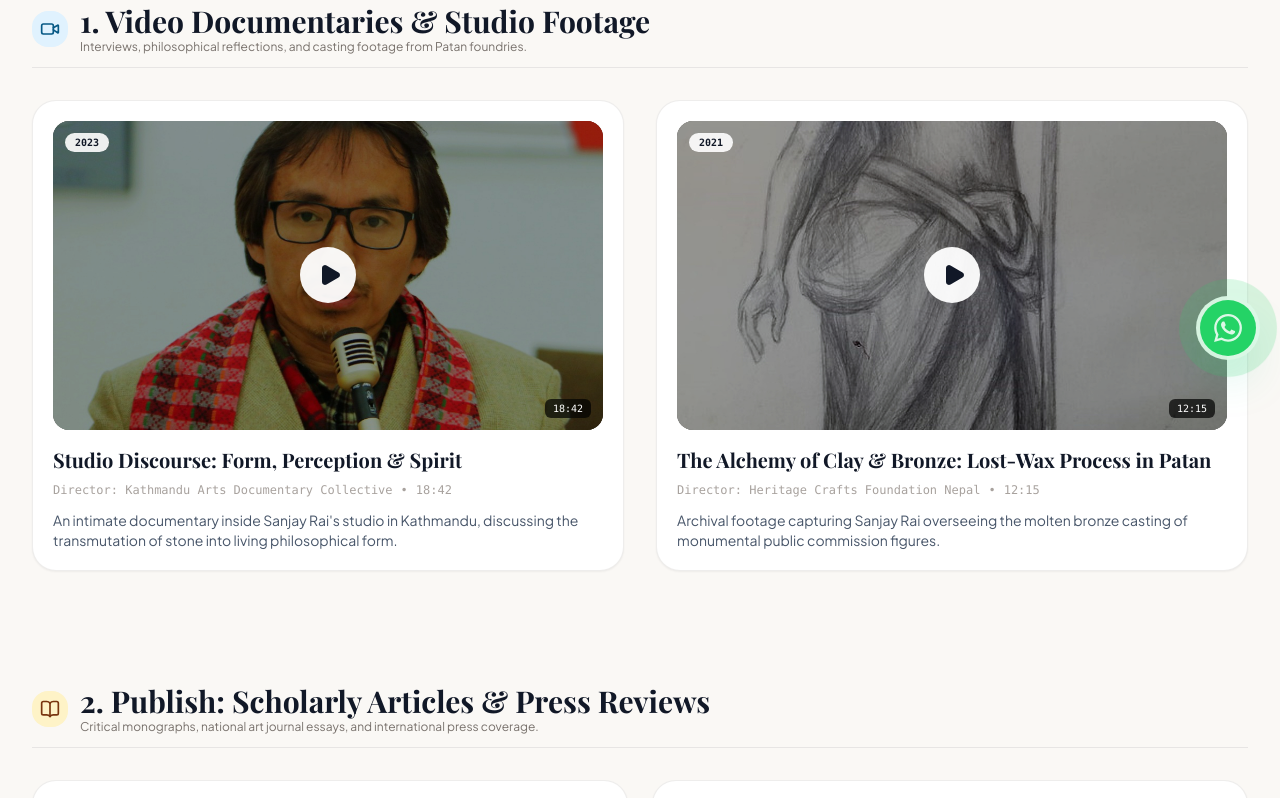
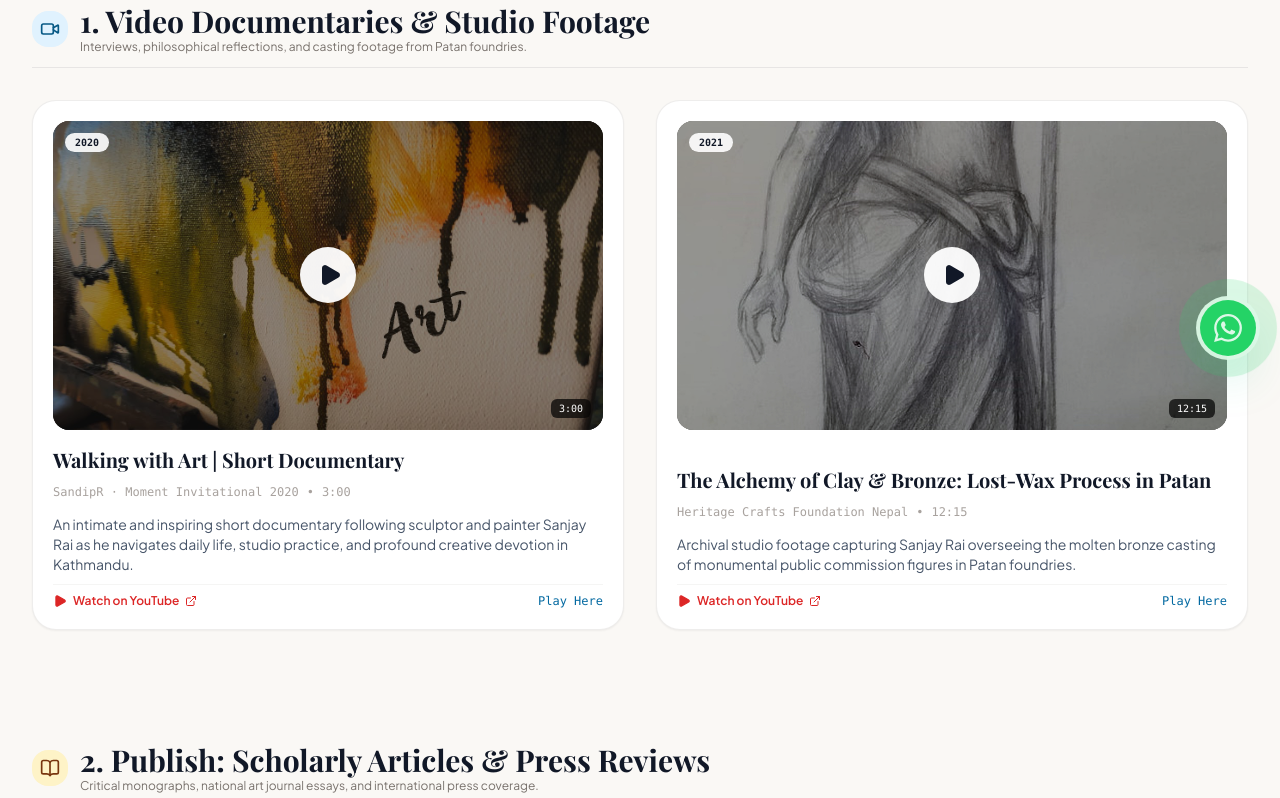
Before and after one commit to Prakash0m/sanjayrai, a React (Vite) app: page /media in a window 1280 px wide. Shown: the part 420-1218 px from the top of the page. Built offline with nearby package versions, Linux system fonts and the light colour scheme; the HTML template or start-up script is replaced by a standard one; a web font is replaced by a local one.

Commit message:
feat(media): integrate official 'Walking with Art' Sanjay Rai documentary video and YouTube embed

```diff
--- a/src/data/portfolio.ts
+++ b/src/data/portfolio.ts
@@ -47,6 +47,7 @@ export interface MediaVideo {
   description: string;
   embedUrl: string;
   thumbnail: string;
+  youtubeUrl?: string;
 }
 
 export interface CuratorialReview {
@@ -287,13 +288,14 @@ export const pastCommissions: CommissionItem[] = [
 export const mediaVideos: MediaVideo[] = [
   {
     id: "vid-1",
-    title: "Studio Discourse: Form, Perception & Spirit",
-    director: "Kathmandu Arts Documentary Collective",
-    duration: "18:42",
-    year: "2023",
-    description: "An intimate documentary inside Sanjay Rai's studio in Kathmandu, discussing the transmutation of stone into living philosophical form.",
-    embedUrl: "https://www.youtube.com/embed/dQw4w9WgXcQ",
-    thumbnail: "/images/artist/discourse.jpg"
+    title: "Walking with Art | Short Documentary",
+    director: "SandipR · Moment Invitational 2020",
+    duration: "3:00",
+    year: "2020",
+    description: "An intimate and inspiring short documentary following sculptor and painter Sanjay Rai as he navigates daily life, studio practice, and profound creative devotion in Kathmandu.",
+    embedUrl: "https://www.youtube.com/embed/iXJbW_5OV_M",
+    thumbnail: "/images/artist/walking-with-art-thumb.jpg",
+    youtubeUrl: "https://youtu.be/iXJbW_5OV_M"
   },
   {
     id: "vid-2",
@@ -301,9 +303,10 @@ export const mediaVideos: MediaVideo[] = [
     director: "Heritage Crafts Foundation Nepal",
     duration: "12:15",
     year: "2021",
-    description: "Archival footage capturing Sanjay Rai overseeing the molten bronze casting of monumental public commission figures.",
-    embedUrl: "https://www.youtube.com/embed/dQw4w9WgXcQ",
-    thumbnail: "/images/artworks/goddess-staff-1998.jpg"
+    description: "Archival studio footage capturing Sanjay Rai overseeing the molten bronze casting of monumental public commission figures in Patan foundries.",
+    embedUrl: "https://www.youtube.com/embed/iXJbW_5OV_M",
+    thumbnail: "/images/artworks/goddess-staff-1998.jpg",
+    youtubeUrl: "https://youtu.be/iXJbW_5OV_M"
   }
 ];
 
--- a/src/pages/Home.tsx
+++ b/src/pages/Home.tsx
@@ -150,13 +150,21 @@ export const Home: React.FC = () => {
                 </p>
               </div>
 
-              <div className="pt-2">
+              <div className="pt-2 flex flex-wrap gap-3 items-center">
                 <Link
                   to="/media"
                   className="inline-flex items-center space-x-2 text-xs font-mono uppercase tracking-wider text-sky-700 hover:text-sky-900 transition-colors font-semibold"
                 >
-                  <span>Read Studio Treatises & Essays in Media</span>
+                  <span>Read Studio Treatises & Essays</span>
                   <ArrowRight className="w-3.5 h-3.5" />
+                </Link>
+
+                <Link
+                  to="/media"
+                  className="inline-flex items-center space-x-1.5 px-3 py-1 rounded-full bg-red-50 hover:bg-red-100 text-red-700 text-xs font-medium transition-colors border border-red-200/70"
+                >
+                  <span className="w-1.5 h-1.5 rounded-full bg-red-600 animate-pulse" />
+                  <span>Watch "Walking with Art" Documentary</span>
                 </Link>
               </div>
             </div>
--- a/src/pages/Media.tsx
+++ b/src/pages/Media.tsx
@@ -88,18 +88,40 @@ export const Media: React.FC = () => {
                 </div>
 
                 {/* Video Info */}
-                <div className="space-y-2">
+                <div className="space-y-2.5">
                   <h3 className="font-serif text-xl font-bold text-ink-900 group-hover:text-sky-600 transition-colors">
                     {video.title}
                   </h3>
                   <div className="flex items-center space-x-2 text-xs font-mono text-stone-400">
-                    <span>Director: {video.director}</span>
+                    <span>{video.director}</span>
                     <span>•</span>
                     <span>{video.duration}</span>
                   </div>
                   <p className="text-xs sm:text-sm text-ink-600 font-sans leading-relaxed pt-1">
                     {video.description}
                   </p>
+
+                  {video.youtubeUrl && (
+                    <div className="pt-2 flex items-center justify-between border-t border-stone-100">
+                      <a
+                        href={video.youtubeUrl}
+                        target="_blank"
+                        rel="noopener noreferrer"
+                        className="inline-flex items-center space-x-1.5 text-xs font-semibold text-red-600 hover:text-red-700 transition-colors"
+                      >
+                        <Play className="w-3.5 h-3.5 fill-current" />
+                        <span>Watch on YouTube</span>
+                        <ExternalLink className="w-3 h-3 ml-0.5" />
+                      </a>
+
+                      <button
+                        onClick={() => setActiveVideo(activeVideo === video.id ? null : video.id)}
+                        className="text-xs font-mono text-sky-700 hover:text-sky-900 font-medium"
+                      >
+                        {activeVideo === video.id ? 'Close Player' : 'Play Here'}
+                      </button>
+                    </div>
+                  )}
                 </div>
               </div>
             ))}
```
Also changed, not shown: public/images/artist/walking-with-art-thumb.jpg (added), src/components/ScrollToTop.tsx (line endings or trailing spaces), vercel.json.
